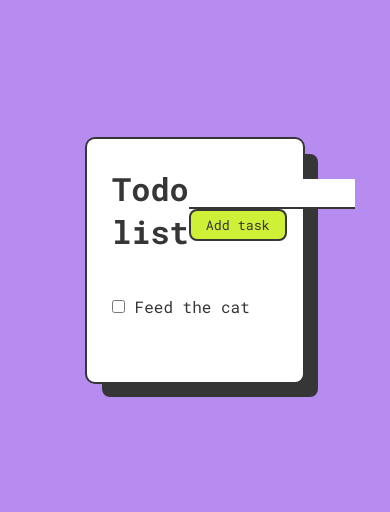
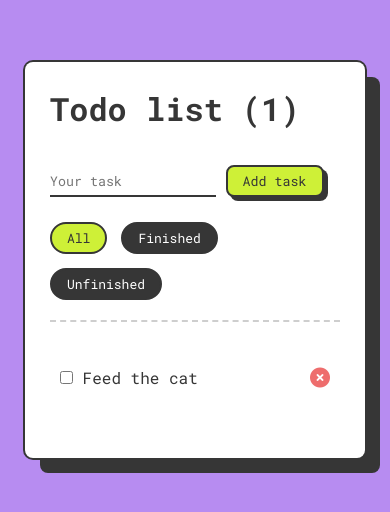
Before and after one commit to the-darkesttt/simple-todo-list, a plain HTML site: page index.html in a window 390 px wide. Shown: the part 162-674 px from the top of the page. Drawn offline with Linux system fonts and the light colour scheme.

Commit message:
adding filtrations and stuff

```diff
--- a/app.js
+++ b/app.js
@@ -1,15 +1,24 @@
 const addItemForm = document.querySelector('.add-item-form');
 const todoTasksList = document.querySelector('.todo-list');
+const todoTitle = document.querySelector('.todo-title');
+const todoFilters = document.querySelector('.todo-filtration');
+const filterRadioBtns = document.querySelectorAll('.todo-filtration input[type="radio"]');
 
 const taskReference = {
     text: 'Feed the cat',
     checked: false,
 };
-const todoTasks = JSON.parse(localStorage.getItem('todoTasks')) || [taskReference];
 
-addItemForm.addEventListener('submit', event => {
+let todoTasks = JSON.parse(localStorage.getItem('todoTasks')) || [taskReference];
 
-    event.preventDefault();
+function update() {
+    localStorage.setItem('todoTasks', JSON.stringify(todoTasks));
+    generateTask(filterTasks('All'), todoTasksList);
+    filterRadioBtns.forEach(btn => btn.value != 'All' ? btn.checked = false : btn.checked = true);
+    todoTitle.innerHTML = `Todo list (${todoTasks.length})`;
+}
+
+function addTask(event) {
     const taskText = event.target.textInput.value;
 
     if (taskText != '') {
@@ -18,13 +27,14 @@ addItemForm.addEventListener('submit', event => {
             checked: false,
         };
         todoTasks.push(itemTask);
-        localStorage.setItem('todoTasks', JSON.stringify(todoTasks));
-        generateTask(todoTasks, todoTasksList);
+        update();
+    }
+}
 
-        console.log(itemTask)
-        console.log(todoTasks)
-    }
+addItemForm.addEventListener('submit', event => {
 
+    event.preventDefault();
+    addTask(event);
     event.target.reset();
 
 });
@@ -37,6 +47,7 @@ function generateTask(tasks, tasksList) {
                 <input type="checkbox" data-index='${index}' ${task.checked ? 'checked' : ''}>
                 ${task.text}
             </label>
+            <i class="fa-solid fa-circle-xmark close-icon" data-index='${index}'></i>
         </li>
         `;
     }).join('');
@@ -44,16 +55,37 @@ function generateTask(tasks, tasksList) {
 
 todoTasksList.addEventListener('click', ({target}) => {
 
-    if (target.tagName != 'LABEL') {
+    if (target.tagName === 'INPUT') {
         const clickedTaskId = target.dataset.index;
         todoTasks[clickedTaskId].checked = !todoTasks[clickedTaskId].checked;
-        localStorage.setItem('todoTasks', JSON.stringify(todoTasks));
-        generateTask(todoTasks, todoTasksList);
+        update();
+    }
+    if (target.tagName === 'I') {
+        const clickedTaskId = target.dataset.index;
+        todoTasks.splice(clickedTaskId, 1);
+        update();
+    }
+
+});
+
+todoFilters.addEventListener('click', ({target}) => {
+    if (target.tagName === 'INPUT') {
+        const selectedFilter = target.value;
+        generateTask(filterTasks(selectedFilter), todoTasksList);
     }
 });
 
-function displayTasks() {
-    generateTask(todoTasks, todoTasksList);
+function filterTasks(filter) {
+    const tasksCopy = [...todoTasks];
+
+    switch(filter) {
+        case 'All':
+            return tasksCopy;
+        case 'Unfinished':
+            return tasksCopy.filter(task => task.checked == false);
+        case 'Finished':
+            return tasksCopy.filter(task => task.checked == true);
+    }
 }
 
-displayTasks();
+update();
--- a/index.html
+++ b/index.html
@@ -9,17 +9,38 @@
     <link rel="preconnect" href="https://fonts.googleapis.com">
     <link rel="preconnect" href="https://fonts.gstatic.com" crossorigin>
     <link href="https://fonts.googleapis.com/css2?family=Roboto+Mono:wght@400;700&display=swap" rel="stylesheet">
+    <script src="https://kit.fontawesome.com/27e68878a7.js" crossorigin="anonymous"></script>
 </head>
 <body>
     <div class="bg">
         <div class="wrapper">
             <div class="content">
                 <div class="content__header">
-                    <h1>Todo list</h1>
-                    <form class="add-item-form">
-                        <input type="text" name="textInput" id="">
-                        <input type="submit" value="Add task">
-                    </form>
+                    <div class="header-top">
+                        <h1 class="todo-title">Todo list</h1>
+                        <form class="add-item-form">
+                            <input type="text" name="textInput" placeholder="Your task">
+                            <input type="submit" value="Add task">
+                        </form>
+                    </div>
+                    <div class="todo-filtration">
+
+                        <input type="radio" name="filtration" id="taskFiltration1" value="All">
+                        <label for="taskFiltration1">
+                            All
+                        </label>
+
+                        <input type="radio" name="filtration" id="taskFiltration2" value="Finished">
+                        <label for="taskFiltration2">
+                            Finished
+                        </label>
+
+                        <input type="radio" name="filtration" id="taskFiltration3" value="Unfinished">
+                        <label for="taskFiltration3">
+                            Unfinished
+                        </label>
+
+                    </div>
                 </div>
                 <ul class="todo-list"></ul>
             </div>
--- a/style.css
+++ b/style.css
@@ -45,8 +45,42 @@ body {
 
 .content__header {
     display: flex;
+    flex-direction: column;
+
+    border-bottom: 2px dashed #cecece;
+    padding-bottom: 20px;
+}
+
+.header-top {
+    display: flex;
     justify-content: space-between;
     align-items: center;
+}
+
+.todo-filtration {
+    display: flex;
+    gap: 14px;
+    margin: 10px 0 0 0 ;
+}
+
+.todo-filtration label {
+    border: 2px solid #363636;
+    background-color: #363636;
+    color: #fff;
+    padding: 5px 15px;
+    border-radius: 30px;
+    font-size: 13px;
+    cursor: pointer;
+    transition: .3s;
+}
+
+.todo-filtration input[type="radio"] {
+    display: none;
+}
+
+.todo-filtration input[type="radio"]:checked + label {
+    background-color: #cef037;
+    color: #363636;
 }
 
 .add-item-form {
@@ -70,6 +104,15 @@ body {
     padding: 5px 15px;
     background-color: #cef037;
     cursor: pointer;
+
+    box-shadow: 4px 4px 0 0 #363636;
+    transition: .3s;
+}
+
+.add-item-form input[type="submit"]:hover {
+    transform: translate(4px, 4px);
+    box-shadow: 0px 0px 0 0 #363636;
+
 }
 
 .todo-list {
@@ -78,9 +121,59 @@ body {
 }
 
 .todo-list li {
-    margin: 10px 0;
+    margin: 20px 0;
+    display: flex;
+    align-items: center;
+    justify-content: space-between;
+    padding: 5px 10px;
+    word-break: break-all;
+}
+
+.todo-list li:hover {
+    background-color: rgb(244, 236, 247);
+}
+
+.close-icon {
+    color: rgb(231, 48, 48);
+    font-size: 20px;
+    opacity: 0;
+    transition: .3s;
+    cursor: pointer;
+}
+
+.todo-list li:hover .close-icon {
+    opacity: 1;
 }
 
 .li-checked {
     text-decoration: line-through;
 }
+
+/* media queries -------------- */
+
+@media screen and (max-width: 1044px) {
+    .header-top {
+        flex-direction: column;
+        align-items: flex-start;
+        gap: 20px;
+    }
+
+    .todo-filtration {
+        flex-wrap: wrap;
+    }
+}
+
+@media screen and (max-width: 768px) {
+    .close-icon {
+        opacity: .7;
+    }
+}
+
+@media screen and (max-width: 600px) {
+    .wrapper {
+        padding: 25px;
+    }
+    .content {
+        width: auto;
+    }
+}
```
Also changed, not shown: 1 other file.
